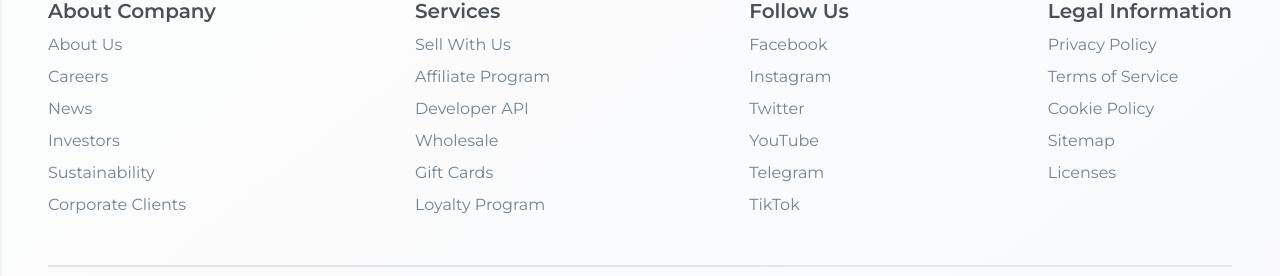
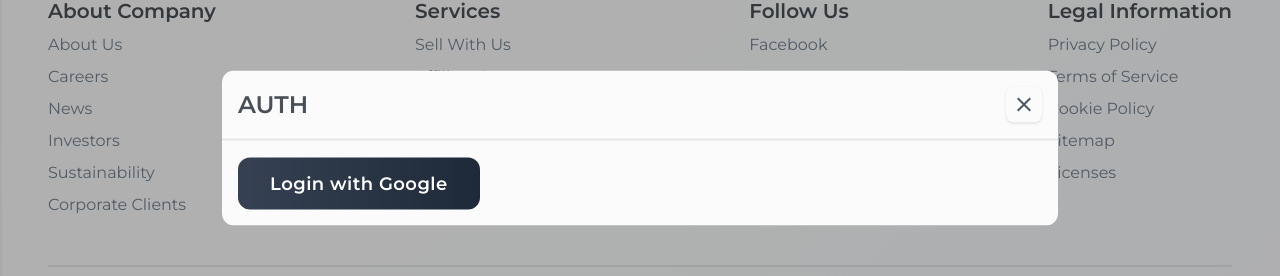
Before and after one commit to pticasolovey20/next_ecommerce, a Next.js app: page /products in a window 1280 px wide. Both pictures are taken after a click on the button 1100 px from the left and 32 px from the top of the page. Shown: the part 252-528 px from the top of the page. Built offline with nearby package versions, Linux system fonts and the light colour scheme; no server answers; the database is empty.

Commit message:
created auth modal

```diff
--- /dev/null
+++ b/components/auth/AuthContent.tsx
@@ -0,0 +1,13 @@
+import Button from "@/ui/Button";
+
+const AuthContent = () => {
+  return (
+    <div>
+      <Button size="lg" variant="primary">
+        Login with Google
+      </Button>
+    </div>
+  );
+};
+
+export default AuthContent;
--- /dev/null
+++ b/components/auth/AuthModal.tsx
@@ -0,0 +1,17 @@
+import Modal from "@/ui/modal/Modal";
+import AuthContent from "@/components/auth/AuthContent";
+
+interface AuthModalProps {
+  isModalOpen: boolean;
+  handleCloseModal: () => void;
+}
+
+const AuthModal = ({ isModalOpen, handleCloseModal }: AuthModalProps) => {
+  return (
+    <Modal isModalOpen={isModalOpen} handleCloseModal={handleCloseModal} modalTitle="AUTH">
+      <AuthContent />
+    </Modal>
+  );
+};
+
+export default AuthModal;
--- a/components/header/Header.tsx
+++ b/components/header/Header.tsx
@@ -10,9 +10,15 @@
 import { HiShoppingCart } from "react-icons/hi";
 import SearchProductWrapper from "@/components/search-product/SearchProductWrapper";
 import CartModal from "@/components/cart/CartModal";
+import AuthModal from "@/components/auth/AuthModal";
 
 const Header = () => {
   const { isSidebarOpen, handleOpenSidebar } = useSidebarContext();
+
+  const [isAuthModalOpen, setIsAuthModalOpen] = useState<boolean>(false);
+
+  const handleOpenAuthModal = () => setIsAuthModalOpen(true);
+  const handleCloseAuthModal = () => setIsAuthModalOpen(false);
 
   const [isCartModalOpen, setIsCartModalOpen] = useState<boolean>(false);
 
@@ -48,6 +54,7 @@
               size="icon"
               variant="ghost"
               aria-label="Open profile"
+              onClick={handleOpenAuthModal}
               className="w-10 h-10 hover-lift hidden sm:inline-flex shrink-0"
             >
               <CgProfile className="w-full h-full" />
@@ -76,6 +83,7 @@
       </div>
 
       <CartModal isModalOpen={isCartModalOpen} handleCloseModal={handleCloseCartModal} />
+      <AuthModal isModalOpen={isAuthModalOpen} handleCloseModal={handleCloseAuthModal} />
     </header>
   );
 };
```
